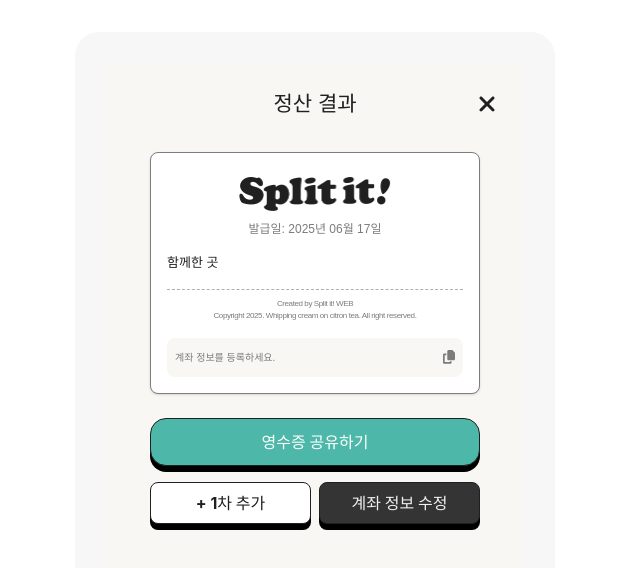
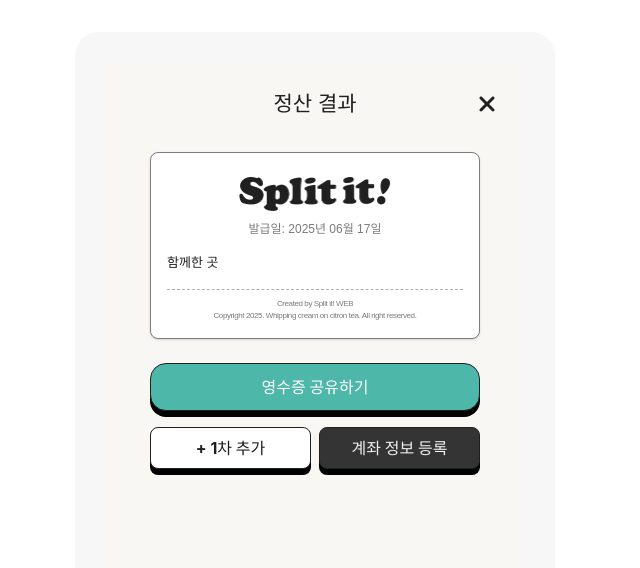
Before and after one commit to pscu91/SplitItWeb, a React (Vite) app: page /create/result in a window 1280 px wide. Shown: the top 568 px of the page, without its empty margins (325-965 px from the left). Built offline with nearby package versions, Linux system fonts and the light colour scheme; a web font is replaced by a local one.

Commit message:
improved usability of bank account and excluded items

```diff
--- a/src/pages/CreateResultPage.jsx
+++ b/src/pages/CreateResultPage.jsx
@@ -42,6 +42,7 @@
   const [accountInfo, setAccountInfo] = useState(getAccountInfo());
   const [showAccountModal, setShowAccountModal] = useState(false);
   const receiptRef = useRef(null);
+  const [isSharing, setIsSharing] = useState(false);
 
   // 차수별 정산 결과 계산 함수
   const calculateAmounts = (settlement) => {
@@ -130,7 +131,7 @@
   };
   const handleSaveAccountInfo = (newInfo) => {
     setAccountInfo(newInfo);
-    setShowAccountModal(false);
+    setShowAccountInfo(false);
   };
   const handleCloseAccountModal = () => {
     setShowAccountModal(false);
@@ -142,6 +143,8 @@
       alert('영수증을 찾을 수 없습니다.');
       return;
     }
+    setIsSharing(true);
+    await new Promise((r) => setTimeout(r, 10)); // 렌더링 보장
     const isMobile =
       /Android|webOS|iPhone|iPad|iPod|BlackBerry|IEMobile|Opera Mini/i.test(
         navigator.userAgent
@@ -220,6 +223,8 @@
     } catch (error) {
       alert('영수증 이미지 생성에 실패했습니다.');
       console.error('html2canvas error:', error);
+    } finally {
+      setIsSharing(false);
     }
   };
 
@@ -245,11 +250,11 @@
     return allSettlements
       .map((settlement, idx) => {
         const p = settlement.participants.find((p) => p.name === name);
-        if (
-          !p ||
-          !p.deductionsExemptFrom ||
-          p.deductionsExemptFrom.length === 0
-        )
+        if (!p) {
+          // 아예 빠진 차수
+          return { round: idx + 1, items: '불참' };
+        }
+        if (!p.deductionsExemptFrom || p.deductionsExemptFrom.length === 0)
           return null;
         // 항목명(여러개) 리스트
         const items = p.deductionsExemptFrom.map((d) => d.name).join(', ');
@@ -296,6 +301,12 @@
     new Set(allSettlements.flatMap((s) => s.participants.map((p) => p.name)))
   );
 
+  // 계좌 정보 등록 여부 판별
+  const isAccountRegistered =
+    accountInfo &&
+    accountInfo.trim() !== '' &&
+    accountInfo !== '계좌 정보를 등록하세요.';
+
   return (
     <div className="flex flex-col bg-[#F8F7F4] sm:min-h-screen sm:p-4">
       {/* 헤더: 닫기 버튼, 중앙 타이틀 */}
@@ -333,13 +344,13 @@
             {allSettlements.map((settlement, idx) => (
               <div
                 key={idx}
-                className="mx-1 flex items-center gap-2 text-[13px]"
+                className="mx-1 flex items-center gap-1 text-[13px]"
               >
                 <span
-                  className={`inline-block h-3 w-3 rounded-full ${roundColors[idx % roundColors.length]}`}
+                  className={`inline-block h-2 w-2 rounded-full ${roundColors[idx % roundColors.length]}`}
                 ></span>
                 <span>{settlement.title}</span>
-                <span className="ml-auto flex items-end gap-1 text-xs text-[#202020]">
+                <span className="ml-auto flex gap-1 text-xs text-[#202020]">
                   <span className="mb-0.5 text-[10px]">₩</span>
                   {formatCurrency(settlement.amount)}
                 </span>
@@ -384,13 +395,17 @@
           </p>
         </div>
         {/* 계좌번호 */}
-        <div
-          className="mt-4 flex cursor-pointer items-center justify-between rounded-lg bg-[#F8F7F4] px-2 py-3 text-[#7C7C7C] transition-colors hover:text-[#4DB8A9]"
-          onClick={handleCopyAccount}
-        >
-          <p className="h-fit text-[10px]">{accountInfo}</p>
-          <FontAwesomeIcon icon={faCopy} className="h-auto w-3" />
-        </div>
+        {isAccountRegistered && (
+          <div
+            className={`mt-4 flex cursor-pointer items-center rounded-lg bg-[#F8F7F4] px-2 py-3 text-[#7C7C7C] transition-colors hover:text-[#4DB8A9] ${!isSharing ? 'justify-between' : 'justify-center'}`}
+            onClick={handleCopyAccount}
+          >
+            <p className="h-fit w-fit text-center text-[10px]">{accountInfo}</p>
+            {!isSharing && (
+              <FontAwesomeIcon icon={faCopy} className="h-auto w-3" />
+            )}
+          </div>
+        )}
       </div>
       {/* 하단 버튼/카피라이트 */}
       <div className="mx-auto mt-6 flex w-full max-w-[330px] flex-col gap-4">
@@ -411,7 +426,7 @@
             onClick={handleEditAccountInfo}
             className="flex-1 rounded-lg border border-[#202020] bg-[#343434] py-2 text-base font-bold text-[#F1F1F1] shadow shadow-[0px_6px_0px_0px_rgba(0,0,0,1)] transition hover:bg-[#222] active:translate-y-2 active:bg-gray-900 active:shadow-[0px_0px_0px_0px_rgba(0,0,0,1)]"
           >
-            계좌 정보 수정
+            {isAccountRegistered ? '계좌 정보 수정' : '계좌 정보 등록'}
           </button>
         </div>
       </div>
```
